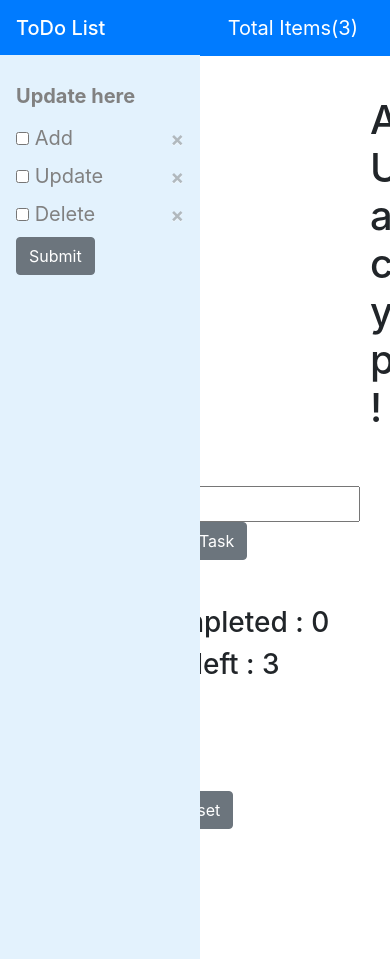
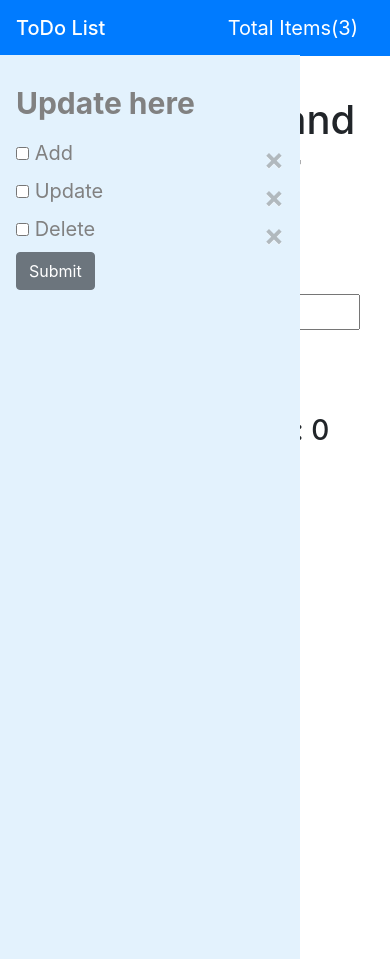
Before and after one commit to varkha-yadav-7/todo, a Django app: page /home/ in a window 390 px wide; the page is wider, and only the part inside the window is pictured. Run offline with Django 3.2, Linux system fonts and the light colour scheme; data comes from the database, SQL or seed files in the repository; both versions use the stored data as it was after the commit; some libraries are stand-ins or nearby versions.

Commit message:
made responsive to mobile screens

```diff
--- a/home/static/home/todo.css
+++ b/home/static/home/todo.css
@@ -1,7 +1,8 @@
+.mydiv{ text-align: center;}
 .sidenav {
     margin-top: 55px;
     height: 100%;
-    width: 200px;
+    width: 300px;
     position: fixed;
     z-index: 1;
     top: 0;
@@ -17,7 +18,14 @@
     color: #818181;
     display: block;
   }
+  .sidenav .closebtn {
+    position: absolute;
+    top: 0;
+    right: 25px;
+    font-size: 36px;
+    margin-left: 50px;
+}
 
-  @media screen and (max-height: 450px) {
-    .sidenav {padding-top: 15px;}
+@media screen and (max-width: 768px) {
+    .sidenav span{font-size: 30px;}
   }
--- a/home/templates/home.html
+++ b/home/templates/home.html
@@ -1,8 +1,8 @@
 <!DOCTYPE html>
 <html>
     <head>
-        <meta charset="UTF-8" content="width=device-width, initial-scale=1.0">
-        <meta name="viewport" content="width=1024">
+        <meta charset="UTF-8">
+        <meta name="viewport" content="width=device-width, initial-scale=1">
         <title>MY TODO LIST</title>
         <link rel="stylesheet" href="https://stackpath.bootstrapcdn.com/bootstrap/4.4.1/css/bootstrap.min.css" integrity="sha384-Vkoo8x4CGsO3+Hhxv8T/Q5PaXtkKtu6ug5TOeNV6gBiFeWPGFN9MuhOf23Q9Ifjh" crossorigin="anonymous">
         {% load static %}
@@ -14,6 +14,25 @@
       <script src="https://stackpath.bootstrapcdn.com/bootstrap/4.4.1/js/bootstrap.min.js" integrity="sha384-wfSDF2E50Y2D1uUdj0O3uMBJnjuUD4Ih7YwaYd1iqfktj0Uod8GCExl3Og8ifwB6" crossorigin="anonymous"></script>
       <script src="https://ajax.googleapis.com/ajax/libs/jquery/3.2.1/jquery.min.js"></script>
       <script>
+        $(document).ready(function(){
+          var w=screen.width;
+          if(w<768)
+          {
+            $('#opnbtn').html('☰');
+            $('#opnbtn').attr('onclick','openNav()');
+            $(".sidenav").attr('style','display:none;');
+          }
+          else
+            $('.closebtn').hide();
+        });
+        function openNav()
+        {
+            $('.sidenav').attr('style','display:block;');
+        }
+        function closeNav()
+        {
+          $('.sidenav').attr('style','display:none;');
+        }
         function getsid(id){
            $('#deleteit').click(function(){
             $.ajax({
@@ -30,10 +49,11 @@
           }
       </script>
       <nav class="navbar navbar-dark bg-primary">
-            <span class="navbar-brand mb-0 h1">ToDo List</span>
+            <span id="opnbtn" class="navbar-brand mb-0 h1">ToDo List</span>
             <span class="navbar-brand my-6">Total Items({{ total }})</span>
         </nav>
-          <div class="sidenav" style="width: 200px;">
+          <div class="sidenav">
+            <a href="javascript:void(0)" class="closebtn" onclick="closeNav()">×</a>
             <span style="font-weight: bold;">Update here</span>
             <form action="updating/" method="POST">{% csrf_token %}
                   {% for i in task %}
@@ -52,7 +72,8 @@
             </form>
           </div>
           <p><br></p>
-          <h1 style="margin-left: 370px;">Add, Update and check your progress !</h1>
+          <div class="container mydiv">
+          <h1>Add, Update and check your progress!</h1>
           <p><br></p>
           <form style="text-align: center;" action="adding/" method="POST">{% csrf_token %}
                 <input type="text" name='task' placeholder='Enter task'>
@@ -69,6 +90,7 @@
           <form style="text-align: center;" action="reset/" method="POST">{% csrf_token %}
             <button class="btn btn-secondary">Reset</button>
           </form>
+          </div>
           <div class="modal fade" id="deleteModal" role="dialog">
             <div class="modal-dialog">
               <div class="modal-content">
--- a/todo/settings.py
+++ b/todo/settings.py
@@ -25,7 +25,7 @@ SECRET_KEY = 'icuhdpkpsy+v+1_8&bip5#^!vqk0&j3+@*optn%7jp5sdojlvu'
 # SECURITY WARNING: don't run with debug turned on in production!
 DEBUG = True
 
-ALLOWED_HOSTS = ['todo1503.herokuapp.com','127.0.0.1']
+ALLOWED_HOSTS = ['todo1503.herokuapp.com','192.168.43.113']
 
 
 # Application definition
```
Also changed, not shown: db.sqlite3.
